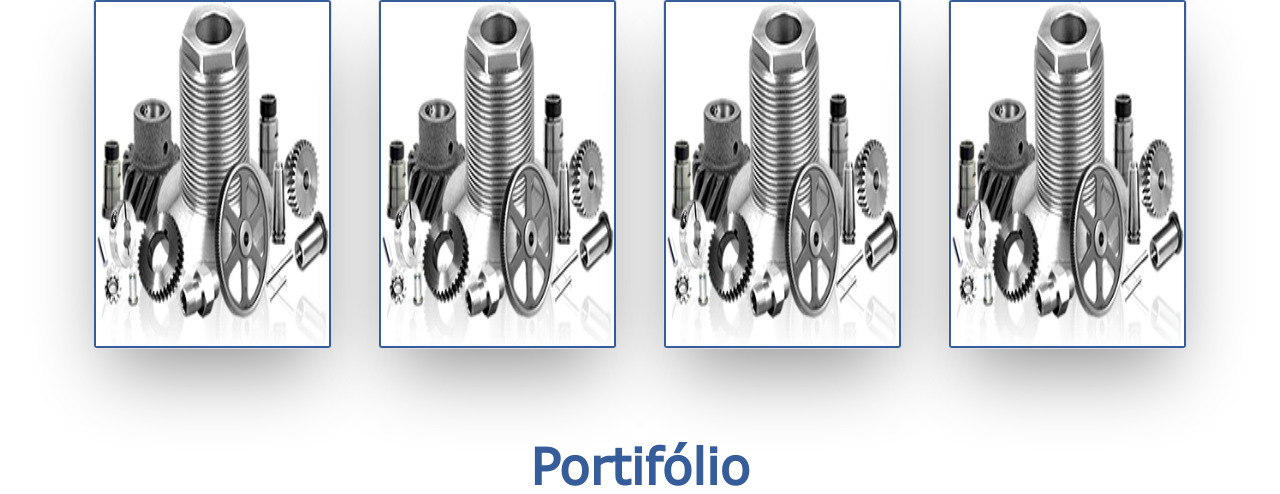
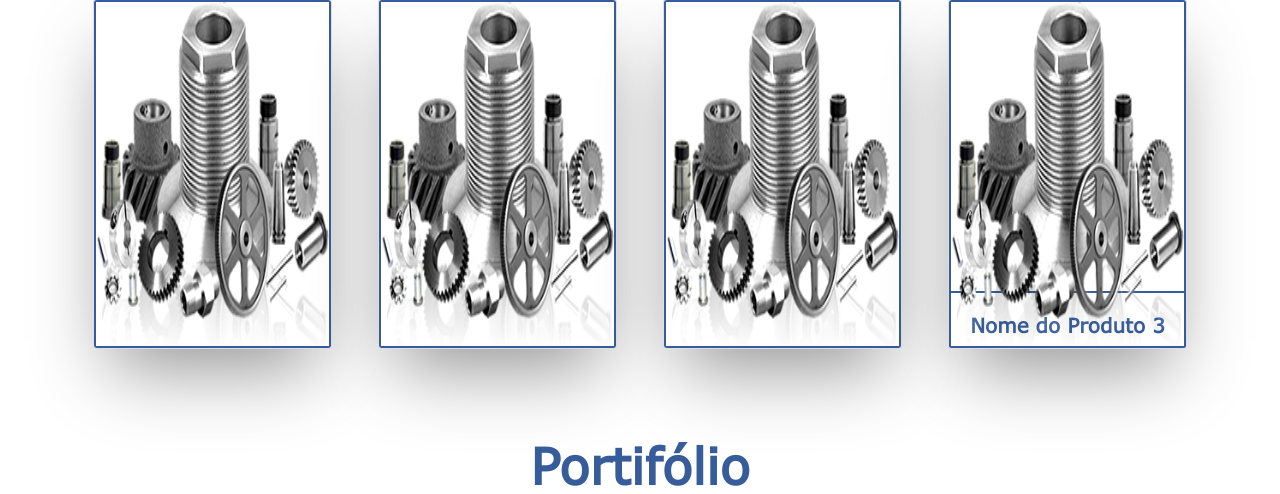
Before and after one commit to marcoaraujoneves/TemplateTMF, a PHP site: page / in a window 1280 px wide. Shown: the part 1026-1520 px from the top of the page. Run offline with PHP 8.4, Linux system fonts and the light colour scheme.

Commit message:
Acrescentei container de nome do produto

```diff
--- a/css/main.css
+++ b/css/main.css
@@ -120,9 +120,14 @@
 
 .img_prod
 {
-    height:100%x;
-    width: 100%;
+    height:200px;
+    width: 200px;
     border: 2px solid #365C9A;
+}
+#con_prod{
+    height:60px;
+    border: 2px solid #365C9A;
+    text-align: center;
 }
 
 /* Portfólio */
--- a/index.php
+++ b/index.php
@@ -47,6 +47,7 @@
                             <div class="row">
                                 <div class="col-md-5">
                                 <p class="texto"> XX projetos entregues </p>
+
                                 </div>
                                 <div class="col-md-1">
                                 </div>
@@ -175,6 +176,10 @@
                             <img src="img/prod.png" alt="Avatar" class="img_prod">
                                             <h2 class="animate-text">Nome do Produto 4</h2>
                                             <p class="animate-text">Bacon ipsum dolor amet pork belly tri-tip turducken, pancetta bresaola pork chicken meatloaf. Flank sirloin strip steak prosciutto kevin turducken. </p>
+                                            <br>
+                                            <div class="container" id="con_prod">
+                                            <p><h5><b style="color:#365C9A">Nome do Produto 3</b></h5></p>
+                                            </div>
                         </div>
                     </div>
                 </div>
```
